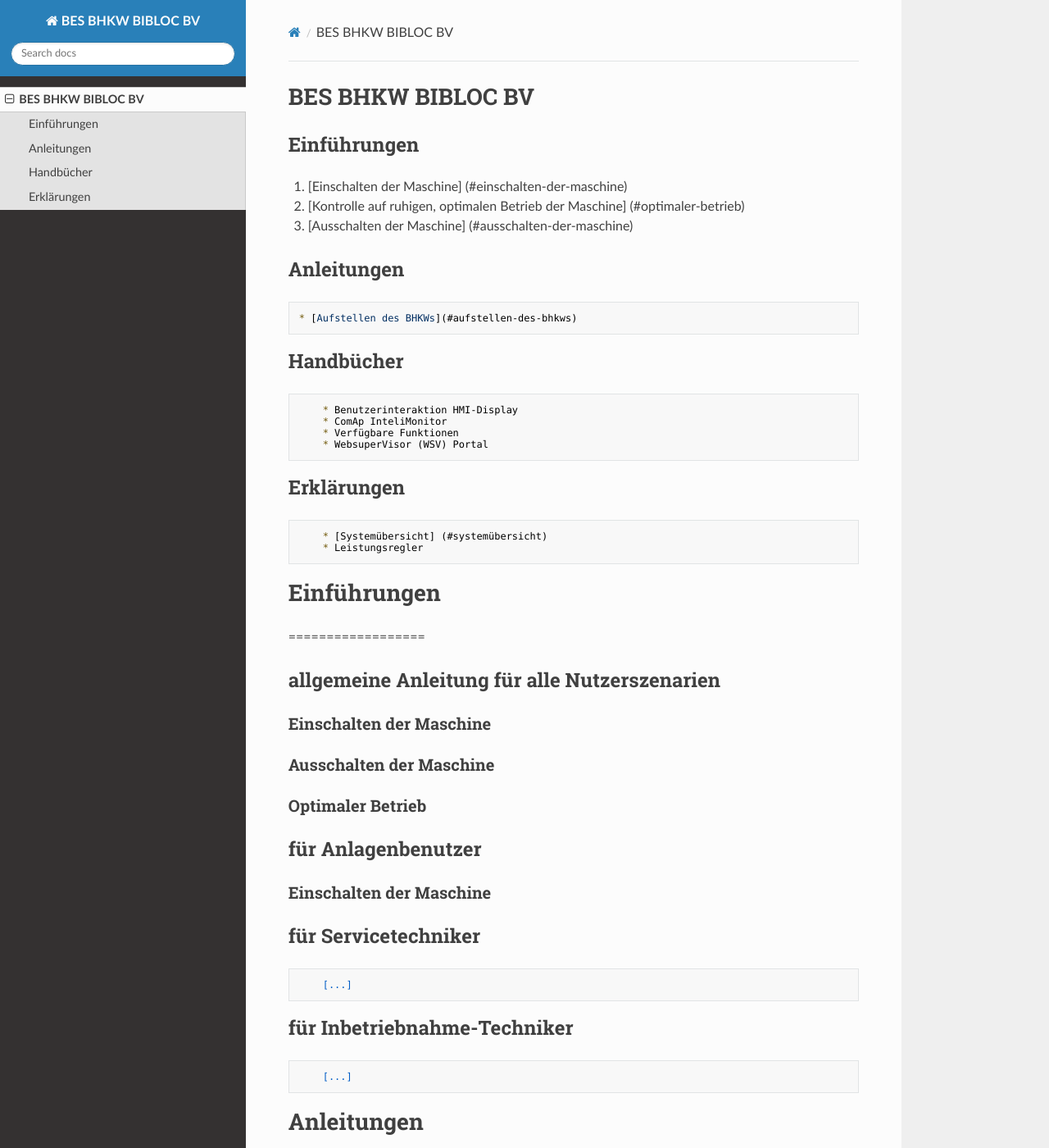
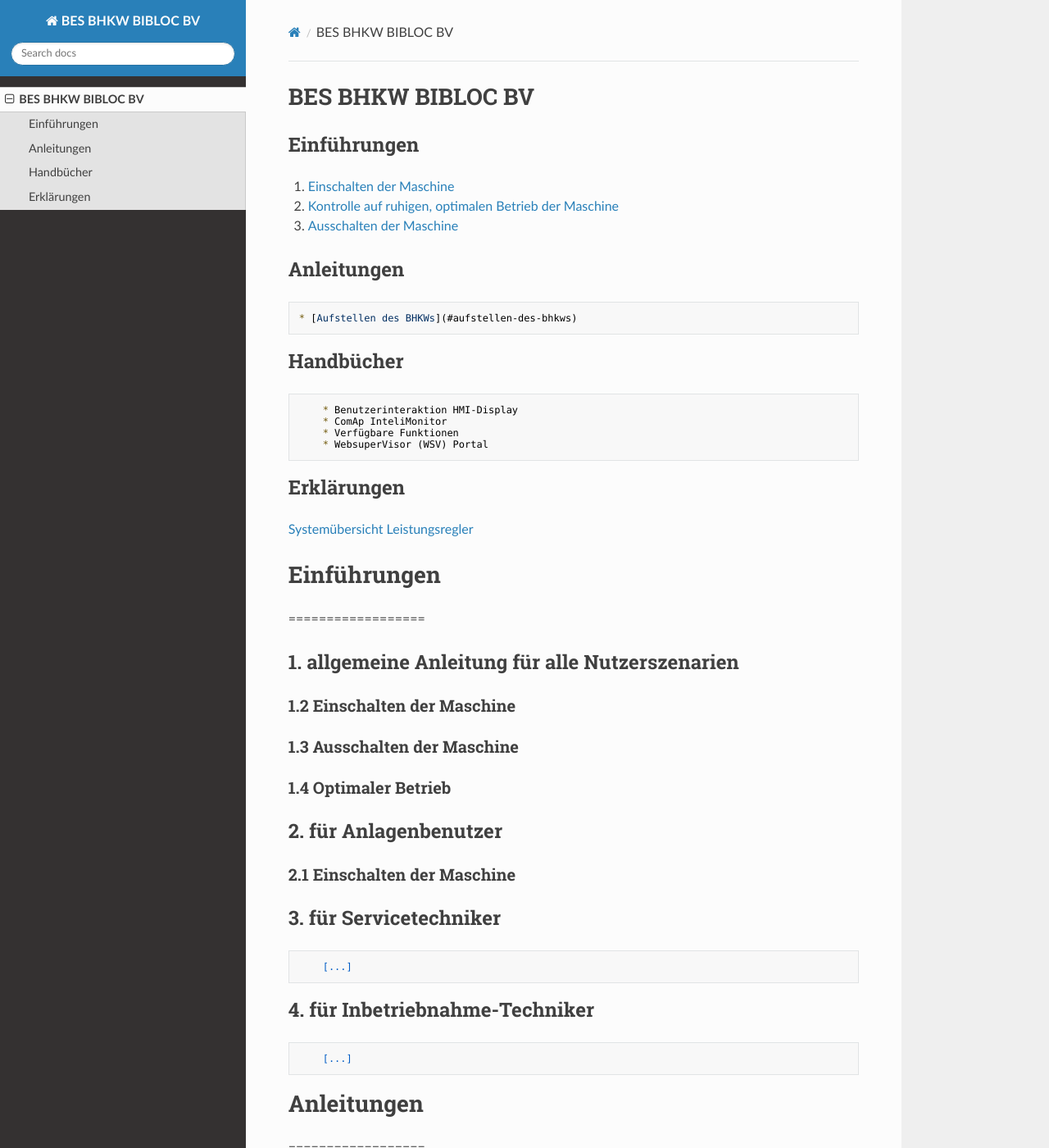
Before and after one commit to benmastered/BES-BHKW-Bibloc, an MkDocs documentation site: the page built from docs/index.md, in a window 1280 px wide and 1400 px high. Shown: the whole window at 82% size. Built offline with MkDocs 1.6.1, drawn with Linux system fonts in a browser that asks for light colours; nearby versions of some CDN libraries.

Commit message:
Einschalten der Maschine
Signed-off-by: Benjamin Diethelm <benjamin.diethelm@DIETHELM-ENGINE.LOCAL>

```diff
--- a/docs/index.md
+++ b/docs/index.md
@@ -4,11 +4,11 @@ BES BHKW BIBLOC BV
 
 Einführungen
 --------------
-1. [Einschalten der Maschine] (#einschalten-der-maschine)
+1. [Einschalten der Maschine](#einschalten-der-maschine)
 
-2. [Kontrolle auf ruhigen, optimalen Betrieb der Maschine] (#optimaler-betrieb)
+2. [Kontrolle auf ruhigen, optimalen Betrieb der Maschine](#optimaler-betrieb)
 
-3. [Ausschalten der Maschine] (#ausschalten-der-maschine)
+3. [Ausschalten der Maschine](#ausschalten-der-maschine)
 
 Anleitungen
 --------------
@@ -24,27 +24,27 @@ Handbücher
 
 Erklärungen
 --------------
-        * [Systemübersicht] (#systemübersicht)
-        * Leistungsregler
+[Systemübersicht](#systemübersicht)
+[Leistungsregler](#leistungsregler)
 
 
 # Einführungen
 ==================
-## allgemeine Anleitung für alle Nutzerszenarien
+## 1. allgemeine Anleitung für alle Nutzerszenarien
 
-### Einschalten der Maschine
+### 1.2 Einschalten der Maschine
 
-### Ausschalten der Maschine
+### 1.3 Ausschalten der Maschine
 
-### Optimaler Betrieb
+### 1.4 Optimaler Betrieb
 
-## für Anlagenbenutzer
+## 2. für Anlagenbenutzer
 
-### Einschalten der Maschine
+### 2.1 Einschalten der Maschine
 
-## für Servicetechniker
+## 3. für Servicetechniker
         [...]
-## für Inbetriebnahme-Techniker
+## 4. für Inbetriebnahme-Techniker
         [...]
 
 # Anleitungen
```
